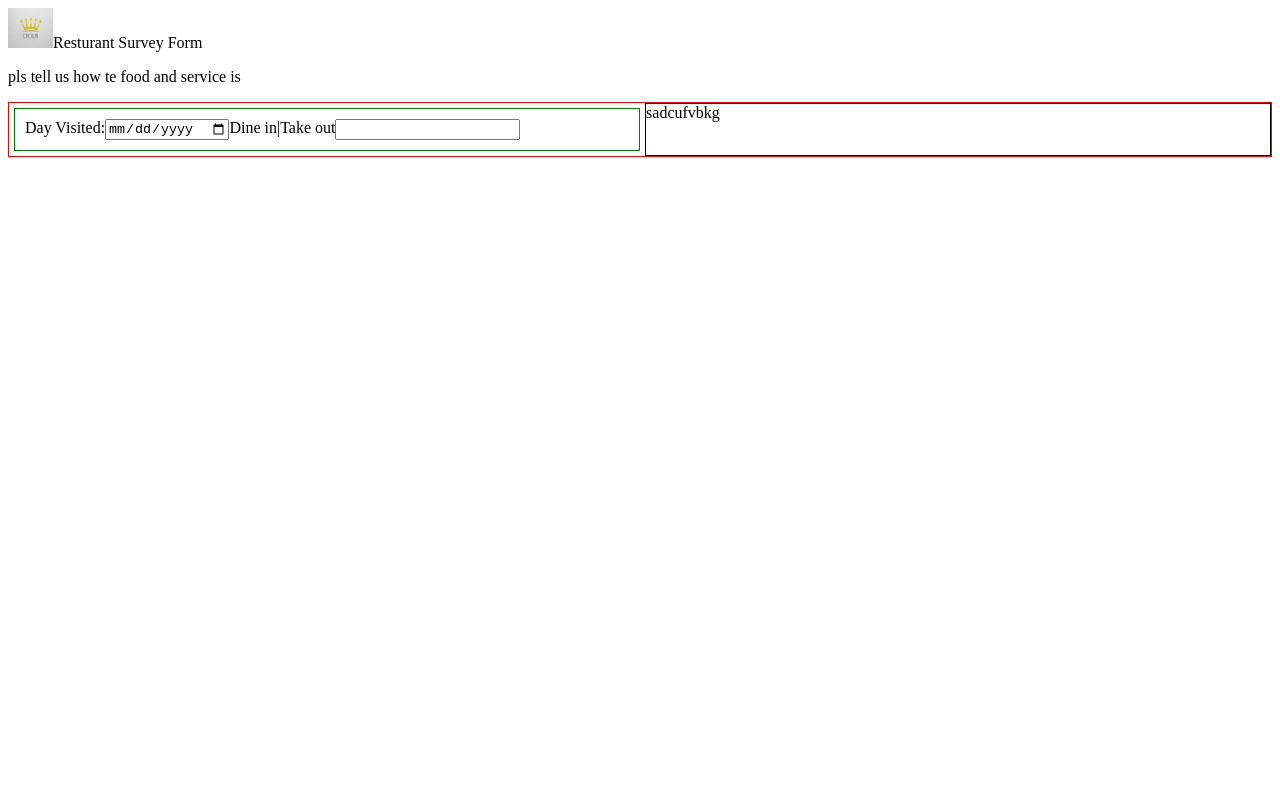
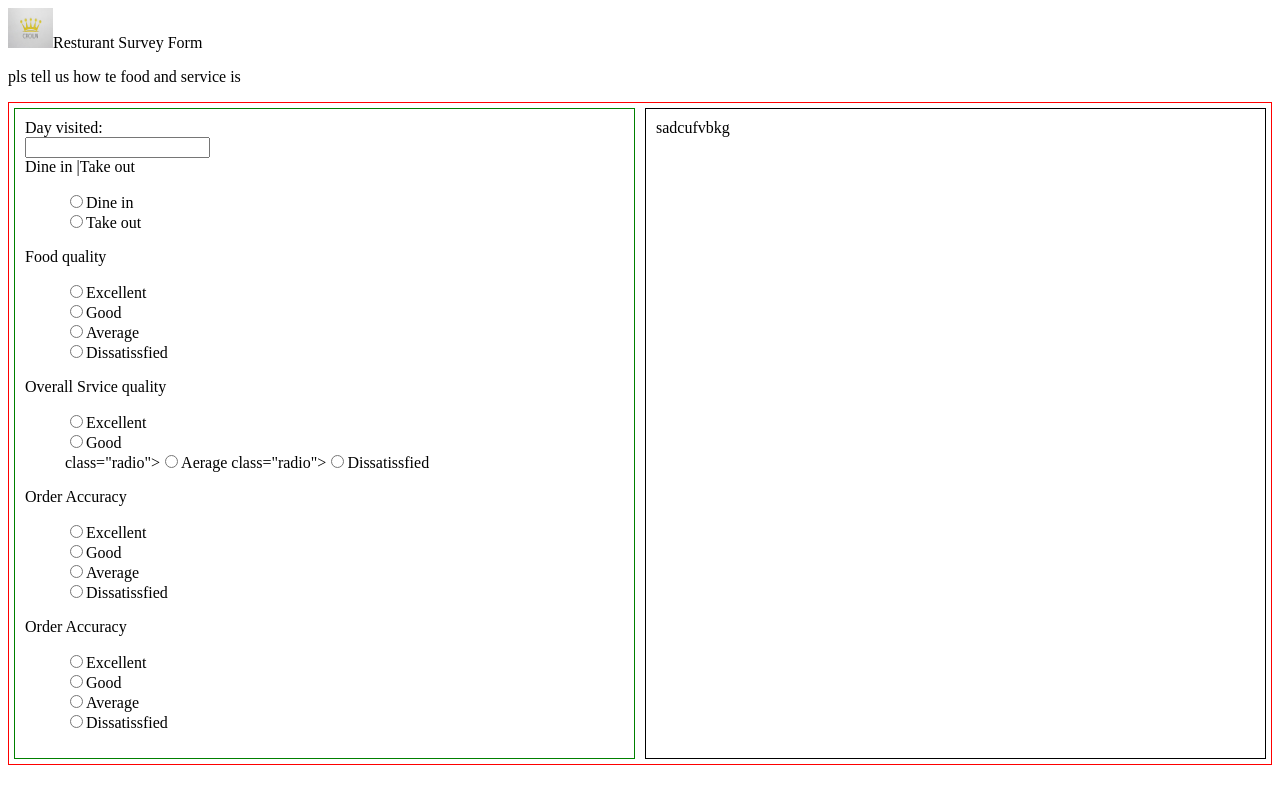
Before and after one commit to saron4/survey_form, a plain HTML site: page index.html in a window 1280 px wide. Drawn offline with Linux system fonts and the light colour scheme.

Commit message:
changing styel

```diff
--- a/index.html
+++ b/index.html
@@ -12,12 +12,100 @@
         <form id="survey-form">
             <div class="form-left">
                 <!--for day visited-->
-                <div class="a"><label id="label" for="day visited"></label> Day Visited:</label></div>
-                <div class="b"><input type="date" name="date " id="date"></div>
+                <div class="rowTab">
+                    <div class="labels">
+                      <label id="name-label" for="Day visited">Day visited: </label>
+                    </div>
+                    <div class="rightTab">
+                      <input name="date" id="date" >
+                    </div>
+                </div>
 
-                 <!--for dine in or takeout-->
-                 <div class="a"><label id="label" for="dayvisited and takeout">Dine in|Take out</label></div>
-                 <div class="b" ><input type="text"></div>
+                <!--for Dine in or Take out-->
+
+                <div class="rowTab">
+                    <div class="labels">
+                      <label for="userRating">Dine in |Take out</label>
+                    </div>
+                    <div class="rightTab">
+                      <ul style="list-style: none;">
+                        <li class="radio"><label><input name="radio-buttons" value="1"  type="radio" class="userRatings" >Dine in</label></li>
+                        <li class="radio"><label><input name="radio-buttons" value="2"  type="radio" class="userRatings" ></label>Take out</li>
+
+                      </ul>
+                    </div>
+                </div>
+
+                <!--food quality-->
+                <div class="rowTab">
+                    <div class="labels">
+                      <label for="userRating">Food quality</label>
+                    </div>
+                    <div class="rightTab">
+                      <ul style="list-style: none;">
+                        <li class="radio"><label><input name="radio-buttons" value="1"  type="radio" class="userRatings" >Excellent</label></li>
+                        <li class="radio"><label><input name="radio-buttons" value="1"  type="radio" class="userRatings" >Good</label></li>
+
+                        <li class="radio"><label><input name="radio-buttons" value="1"  type="radio" class="userRatings" >Average</label></li>
+
+                        <li class="radio"><label><input name="radio-buttons" value="1"  type="radio" class="userRatings" >Dissatissfied</label></li>
+
+                      </ul>
+                    </div>
+                </div>
+                <!--overall service quality-->
+
+                <div class="rowTab">
+                    <div class="labels">
+                      <label for="userRating">Overall Srvice quality</label>
+                    </div>
+                    <div class="rightTab">
+                      <ul style="list-style: none;">
+                        <li class="radio"><label><input name="radio-buttons" value="1"  type="radio" class="userRatings" >Excellent</label></li>
+                        <li class="radio"><label><input name="radio-buttons" value="2"  type="radio" class="userRatings" ></label>Good</li>
+
+                        class="radio"><label><input name="radio-buttons" value="2"  type="radio" class="userRatings" ></label>Aerage</li>
+
+                        class="radio"><label><input name="radio-buttons" value="2"  type="radio" class="userRatings" ></label>Dissatissfied</li>
+
+                      </ul>
+                    </div>
+                </div>
+
+                <!--Cleaniness-->
+                <div class="rowTab">
+                    <div class="labels">
+                      <label for="userRating">Order Accuracy</label>
+                    </div>
+                    <div class="rightTab">
+                      <ul style="list-style: none;">
+                        <li class="radio"><label><input name="radio-buttons" value="1"  type="radio" class="userRatings" >Excellent</label></li>
+                        <li class="radio"><label><input name="radio-buttons" value="2"  type="radio" class="userRatings" ></label>Good</li>
+
+                        <li class="radio"><label><input name="radio-buttons" value="2"  type="radio" class="userRatings" ></label>Average</li>
+
+                        <li class="radio"><label><input name="radio-buttons" value="2"  type="radio" class="userRatings" ></label>Dissatissfied</li>
+
+                      </ul>
+                    </div>
+                </div>
+                <!--Order accuracy-->
+                <div class="rowTab">
+                    <div class="labels">
+                      <label for="userRating">Order Accuracy</label>
+                    </div>
+                    <div class="rightTab">
+                      <ul style="list-style: none;">
+                        <li class="radio"><label><input name="radio-buttons" value="1"  type="radio" class="userRatings" >Excellent</label></li>
+                        <li class="radio"><label><input name="radio-buttons" value="2"  type="radio" class="userRatings" ></label>Good</li>
+
+                        <li class="radio"><label><input name="radio-buttons" value="2"  type="radio" class="userRatings" ></label>Average</li>
+
+                        <li class="radio"><label><input name="radio-buttons" value="2"  type="radio" class="userRatings" ></label>Dissatissfied</li>
+
+                      </ul>
+                    </div>
+                </div>
 
 
             </div>
--- a/styles.css
+++ b/styles.css
@@ -9,14 +9,13 @@
     width: 50%;
     margin: 5px;
     padding: 10px;
-    display: flex;
+
     border: 1px solid green;
 }
 .form-right{
     width: 50%;
     border: 1px solid black;
+    width: 50%;
+    margin: 5px;
+    padding: 10px;
 }
-.a,.b{
-
-    flex-direction: column;
-}
```
